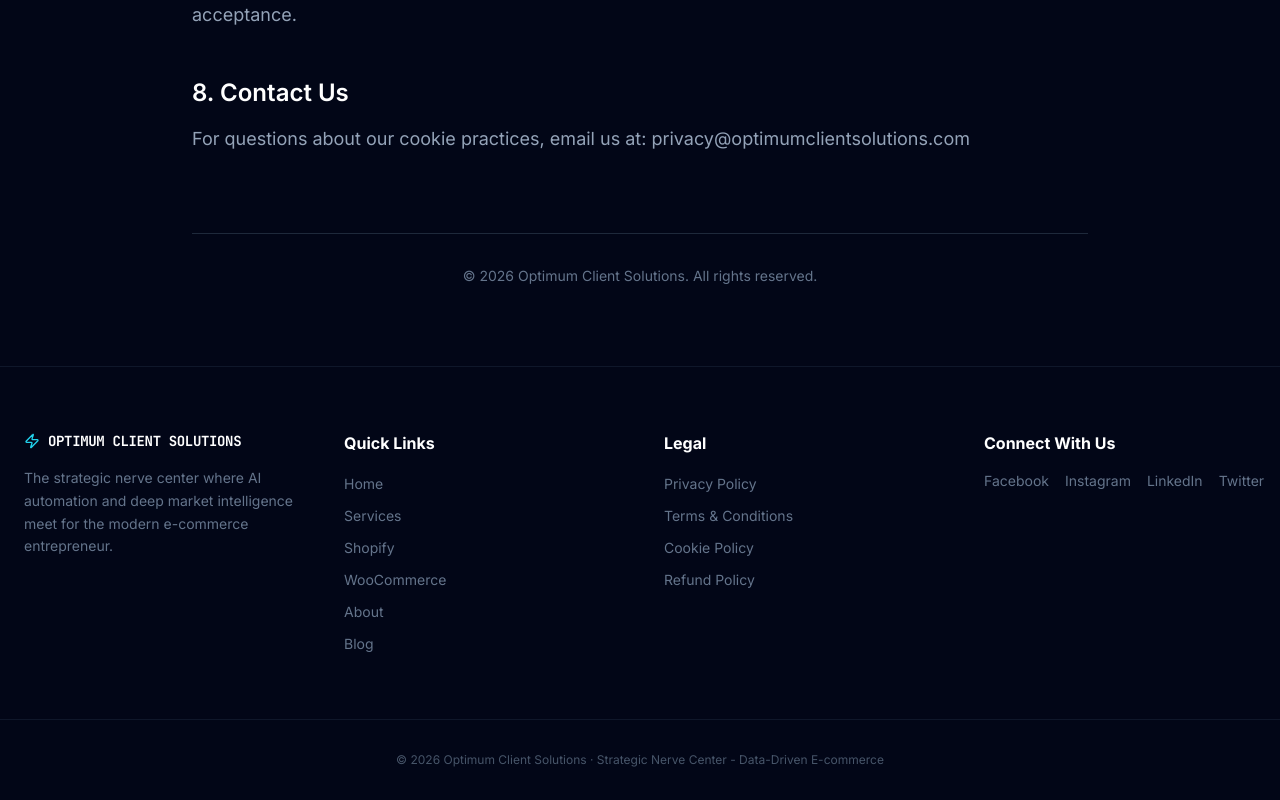
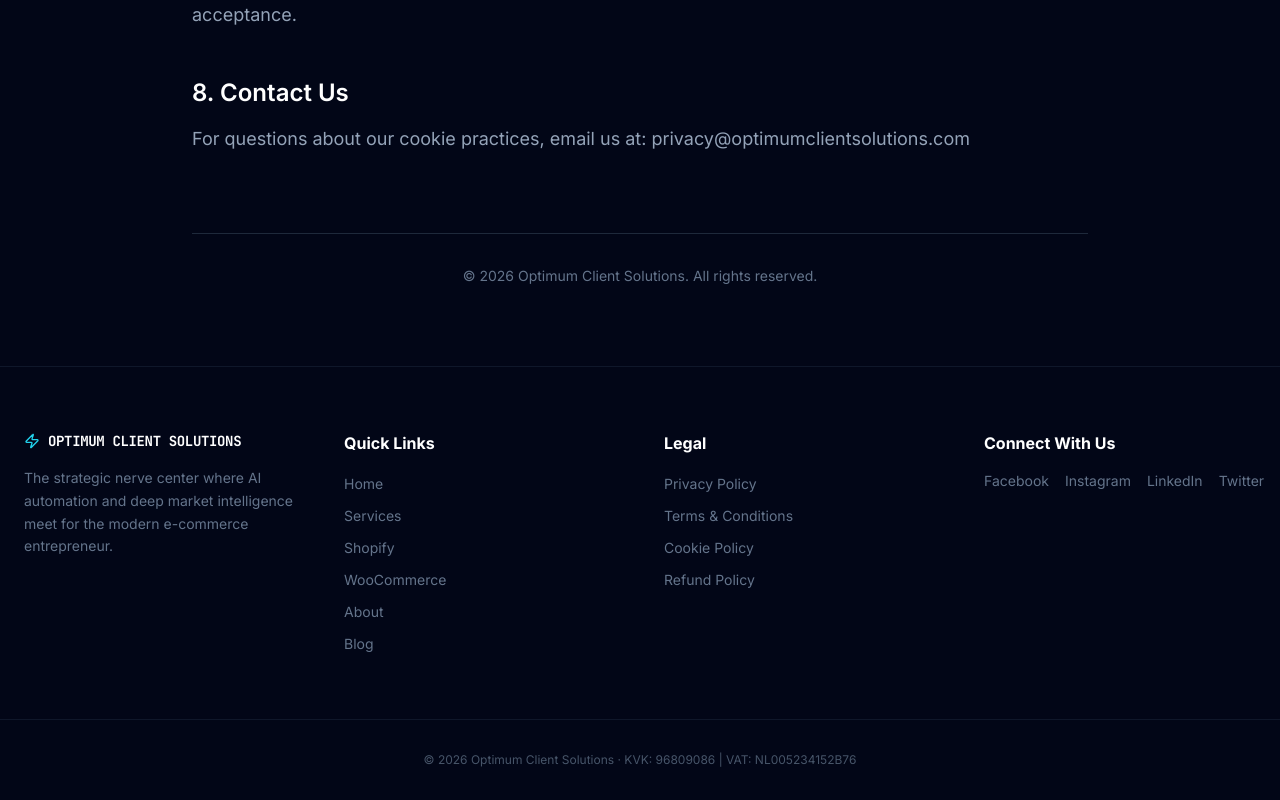
Before and after one commit to gurhancebin-alt/optimumclientsolutions, a React (Vite) app: page /legal/cookies in a window 1280 px wide. Shown: the part 2228-3028 px from the top of the page. Built offline with nearby package versions, Linux system fonts and the light colour scheme; no server answers.

Commit message:
Add business registration details to footer and legal documents

```diff
--- a/src/data/legal.js
+++ b/src/data/legal.js
@@ -5,7 +5,7 @@
     sections: [
       {
         heading: "1. Introduction",
-        content: "Optimum Client Solutions ('we', 'our', 'us') respects your privacy and is committed to protecting your personal data. This privacy policy explains how we collect, use, and safeguard your information when you visit our website or use our services."
+        content: "Optimum Client Solutions ('we', 'our', 'us'), registered in Amsterdam, Netherlands (KVK: 96809086, VAT: NL005234152B76), respects your privacy and is committed to protecting your personal data. This privacy policy explains how we collect, use, and safeguard your information when you visit our website or use our services."
       },
       {
         heading: "2. Information We Collect",
@@ -51,7 +51,7 @@
     sections: [
       {
         heading: "1. Acceptance of Terms",
-        content: "By accessing or using the services of Optimum Client Solutions, you agree to be bound by these Terms and Conditions. These terms constitute a legally binding agreement between you and Optimum Client Solutions. If you do not agree with any part of these terms, you must not use our services."
+        content: "By accessing or using the services of Optimum Client Solutions (Amsterdam, Netherlands; KVK: 96809086; VAT: NL005234152B76), you agree to be bound by these Terms and Conditions. These terms constitute a legally binding agreement between you and Optimum Client Solutions. If you do not agree with any part of these terms, you must not use our services."
       },
       {
         heading: "2. Services Description",
@@ -91,7 +91,7 @@
       },
       {
         heading: "11. Governing Law",
-        content: "These terms are governed by the laws of [Your Jurisdiction], without regard to conflict of law principles. Any disputes shall be resolved through good-faith negotiation or, if necessary, arbitration in accordance with [Applicable Arbitration Rules]."
+        content: "These terms are governed by the laws of the Netherlands, without regard to conflict of law principles. Any disputes shall be resolved through good-faith negotiation or, if necessary, arbitration in accordance with the Dutch Arbitration Rules."
       },
       {
         heading: "12. Modifications",
--- a/src/i18n/locales/en/common.json
+++ b/src/i18n/locales/en/common.json
@@ -18,7 +18,7 @@
     "cookiePolicy": "Cookie Policy",
     "refundPolicy": "Refund Policy",
     "connect": "Connect With Us",
-    "copyright": "Strategic Nerve Center - Data-Driven E-commerce"
+    "copyright": "KVK: 96809086 | VAT: NL005234152B76"
   },
   "cta": {
     "getStarted": "Get Started",
```
Also changed, not shown: 1 other file (tests, documents, lock files or other folders).
